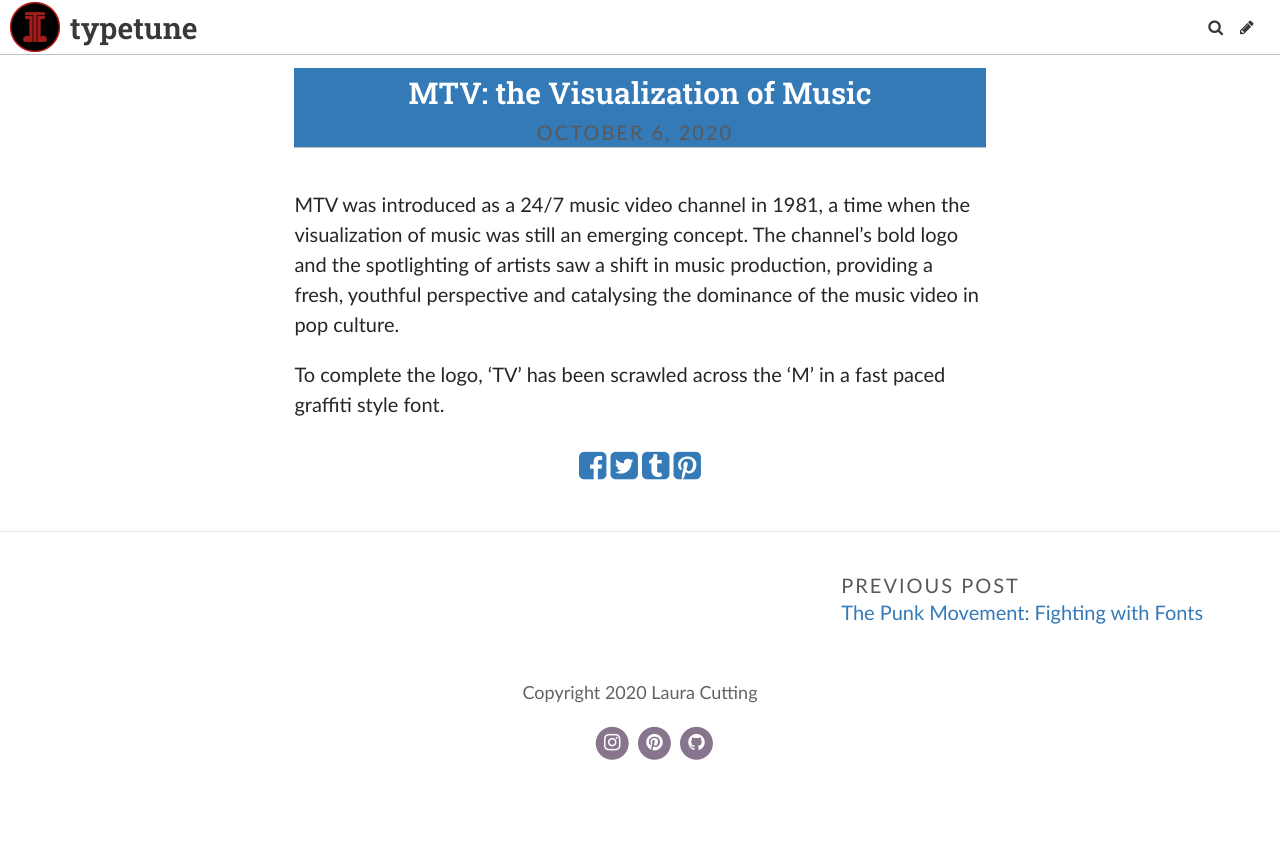
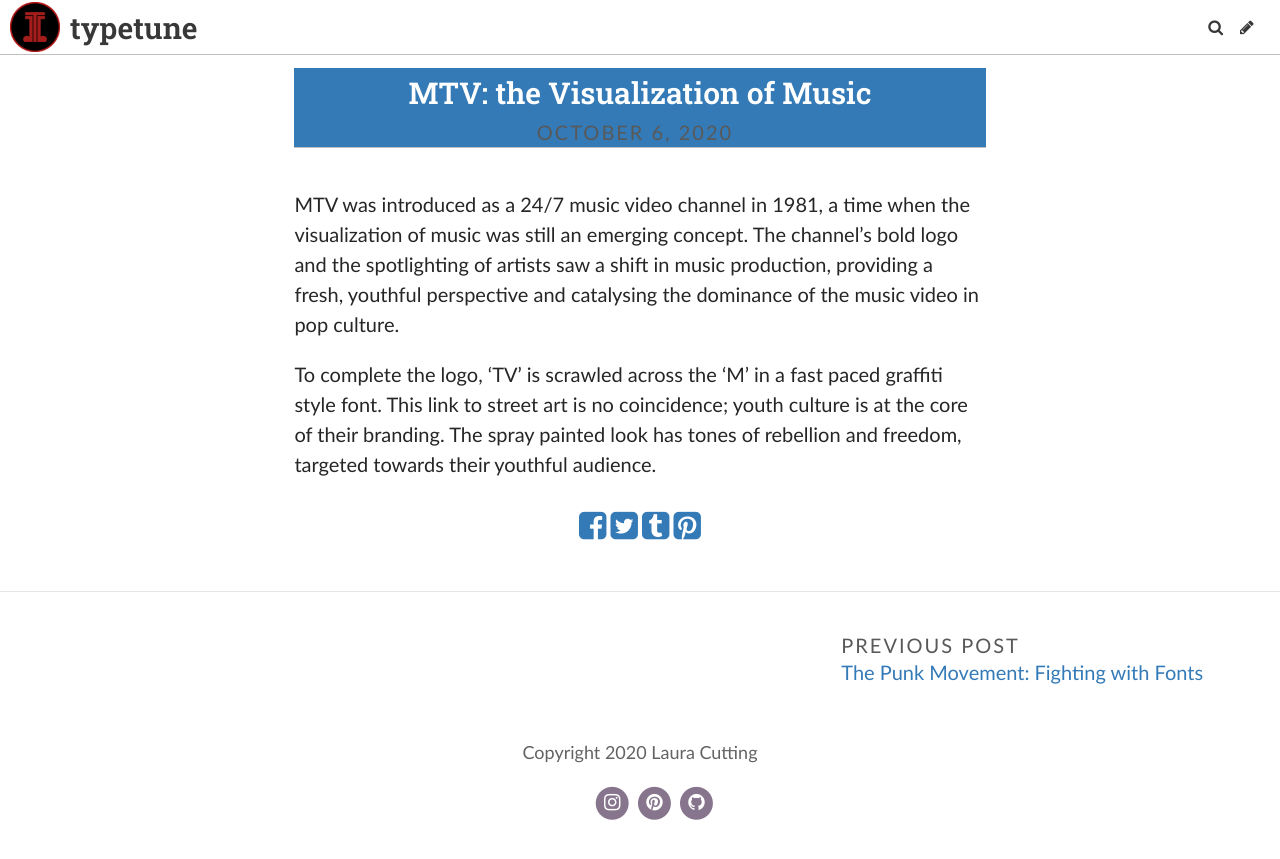
Before and after one commit to lauracutting/typetune, a Jekyll site: the page built from _posts/2020-10-06-mtv-the-visualization-of-music.md, in a window 1280 px wide. Shown: the top 859 px of the page. Built offline with Jekyll 4.4.1, drawn with Linux system fonts in a browser that asks for light colours; some web fonts are replaced.

Commit message:
Update Post “2020-10-06-mtv-the-visualization-of-music”

```diff
--- a/_posts/2020-10-06-mtv-the-visualization-of-music.md
+++ b/_posts/2020-10-06-mtv-the-visualization-of-music.md
@@ -8,4 +8,4 @@
 
 
 
-To complete the logo, 'TV' has been scrawled across the 'M' in a fast paced graffiti style font.
+To complete the logo, 'TV' is scrawled across the 'M' in a fast paced graffiti style font. This link to street art is no coincidence; youth culture is at the core of their branding. The spray painted look has tones of rebellion and freedom, targeted towards their youthful audience.
```
